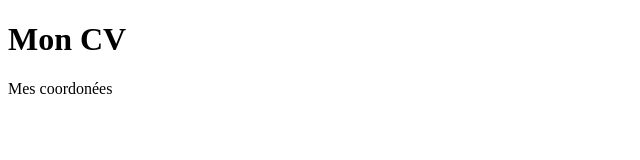
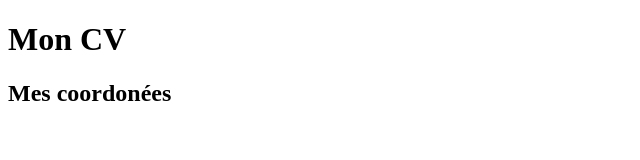
Before and after one commit to Bilalgllt/CV, a plain HTML site: page index.html in a window 1280 px wide. Shown: the whole page, without its empty margins (0-640 px from the left). Drawn offline with Linux system fonts and the light colour scheme.

Commit message:
Update index.html

```diff
--- a/index.html
+++ b/index.html
@@ -7,7 +7,7 @@
 
 <h1>Mon CV</h1>
 
-<p>Mes coordonées</p>
+<h2>Mes coordonées</h2>
 
 </body>
 </html>
```
